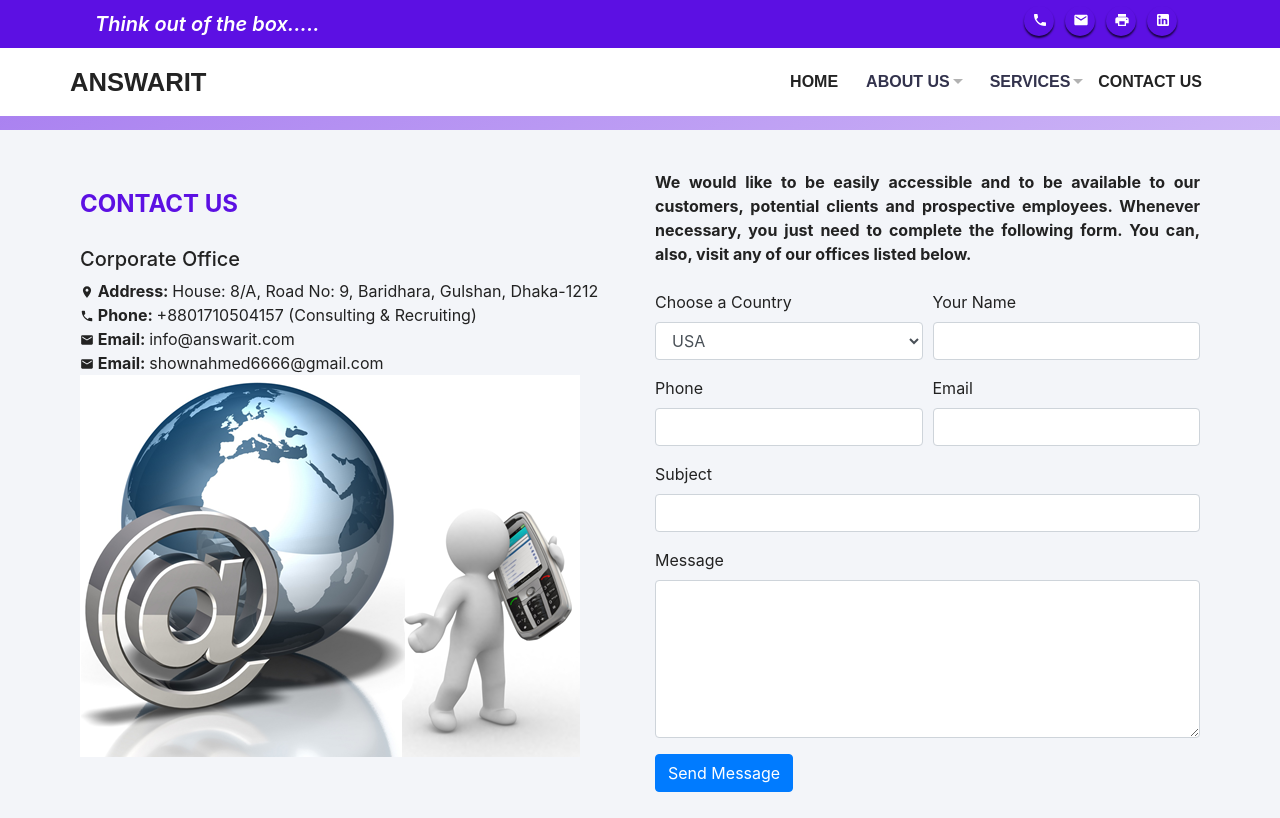
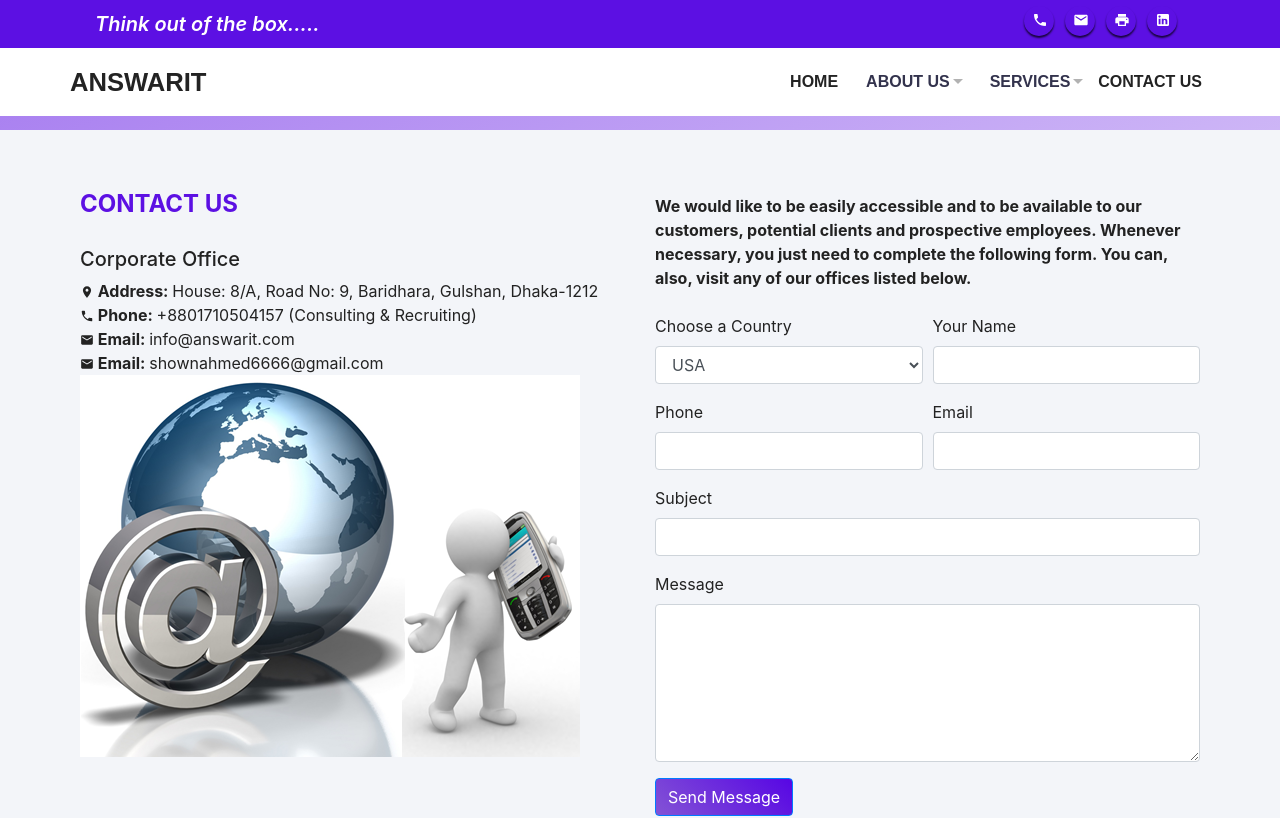
Before and after one commit to CrazyPythonLover1/AnswarIT-React.js-FrontEnd, a React (Create React App) app: page /contactUs in a window 1280 px wide. Shown: the top 818 px of the page. Built offline with nearby package versions, Linux system fonts and the light colour scheme.

Commit message:
contact page button desing

```diff
--- a/src/App.scss
+++ b/src/App.scss
@@ -5,7 +5,6 @@ $color-accent: desaturate(navy,80%);
 
 .app{
     color: $color-text;
-    text-align: justify;
     background-color: #f3f5f9;
 }
 
--- a/src/components/ContactUs/ContactForm.scss
+++ b/src/components/ContactUs/ContactForm.scss
@@ -1,3 +1,7 @@
 #text-field-container > #spin{
     display: none !important;
 }
+
+.btn-primary{
+    background: linear-gradient(45deg,#8353d5 0.01%, #5706e4 100.01%);
+}
--- a/src/components/ContactUs/ContactUs.js
+++ b/src/components/ContactUs/ContactUs.js
@@ -25,7 +25,7 @@ const ContactUs = () => {
                          </div>
 
                     </div>
-                    <div className="  col col-lg-6 col-md-12 ">
+                    <div className="  col col-lg-6 col-md-12 col-sm-12 pt-sm-4 ">
                     <b> We would like to be easily accessible and to be available to our customers, potential clients and prospective employees. Whenever necessary, you just need to complete the following form. You can, also, visit any of our offices listed below. </b> <br/> <br/>
 
                     <ContactForm />
--- a/src/components/Services/Services/Services.scss
+++ b/src/components/Services/Services/Services.scss
@@ -2,6 +2,7 @@
 
 
 .service-details, .about{
+    text-align: justify;
     .title{
         color: $color-brand;
         border-left: 5px solid $color-brand;
```
